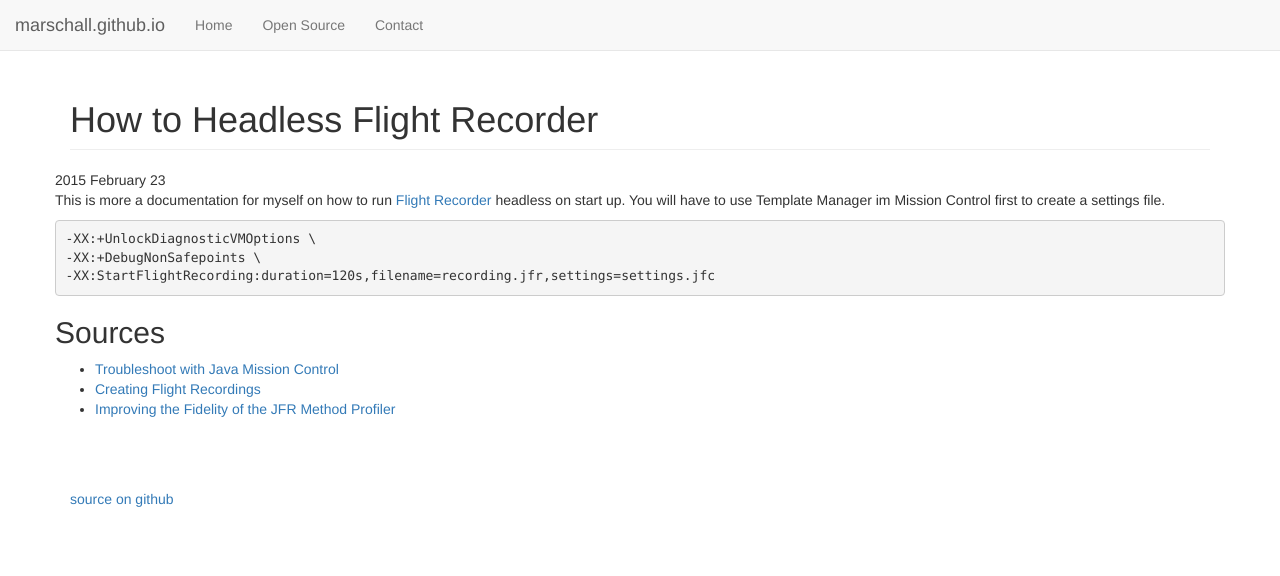
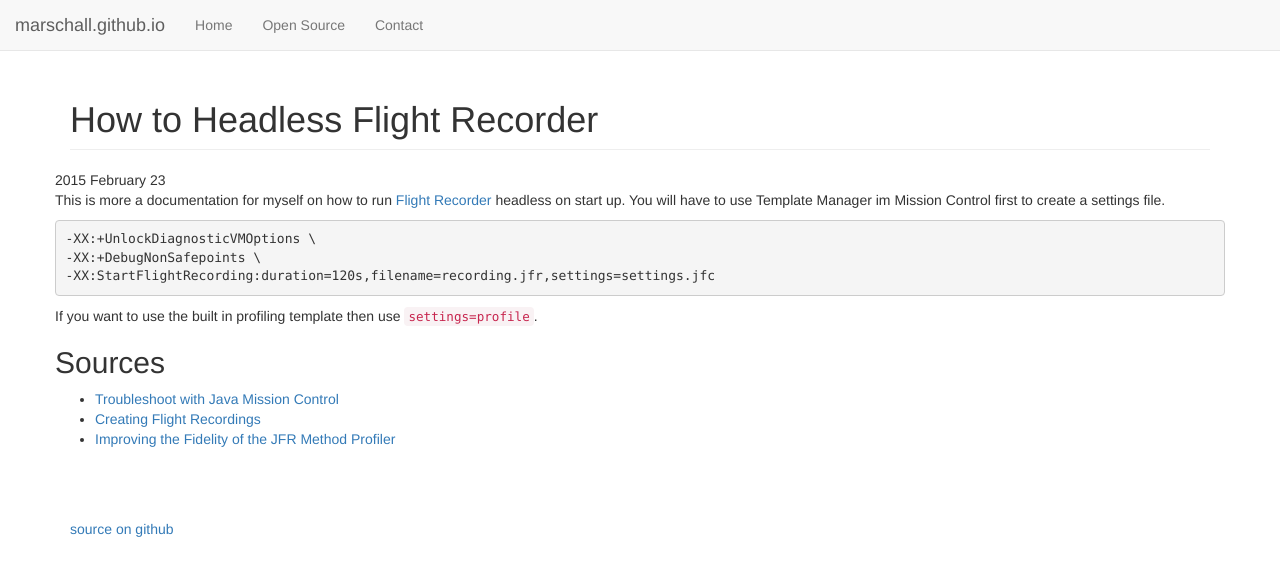
Before and after one commit to marschall/marschall.github.com, a Jekyll site: the page built from _posts/2015-02-23-headless-flight-recorder.md, in a window 1280 px wide. Shown: the top 576 px of the page. Built offline with Jekyll 4.4.1, drawn with Linux system fonts in a browser that asks for light colours.

Commit message:
add reference to built in template

```diff
--- a/_posts/2015-02-23-headless-flight-recorder.md
+++ b/_posts/2015-02-23-headless-flight-recorder.md
@@ -9,6 +9,8 @@ This is more a documentation for myself on how to run [Flight Recorder](http://w
 -XX:+DebugNonSafepoints \
 -XX:StartFlightRecording:duration=120s,filename=recording.jfr,settings=settings.jfc</code></pre>
 
+If you want to use the built in profiling template then use `settings=profile`.
+
 Sources
 -------
 
```
